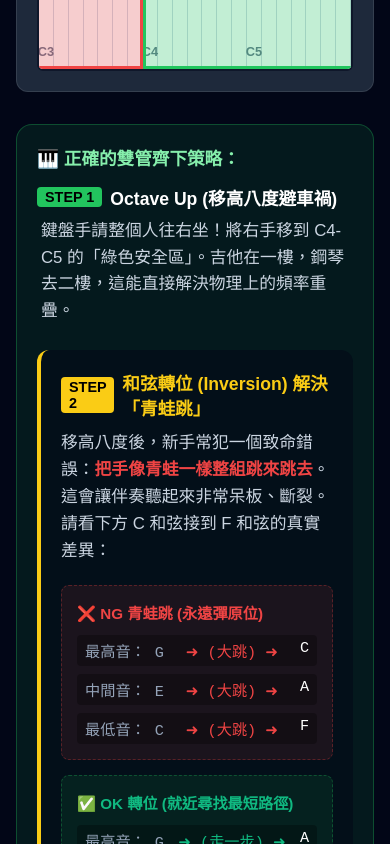
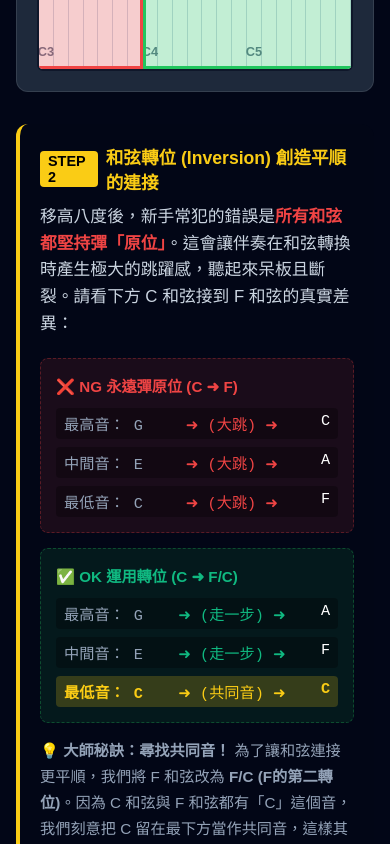
Before and after one commit to lifreedomstudio/lifreedom-studio, a Next.js app: page /courses/arrangement/voicing-training in a window 390 px wide. Shown: the part 2880-3724 px from the top of the page. Built offline with nearby package versions, Linux system fonts and the light colour scheme.

Commit message:
Fix all mobile layouts and font sizes

```diff
--- a/src/app/courses/arrangement/voicing-training/page.tsx
+++ b/src/app/courses/arrangement/voicing-training/page.tsx
@@ -277,26 +277,13 @@ export default function VoicingTraining() {
                         <PianoKeyboard />
                     </div>
 
-                    <div style={{ background: 'rgba(34, 197, 94, 0.1)', border: '1px solid rgba(34, 197, 94, 0.3)', padding: '20px', borderRadius: '16px', marginBottom: '2rem' }}>
-                        <h4 style={{ color: '#86efac', fontSize: '1.1rem', marginBottom: '15px' }}>🎹 正確的雙管齊下策略：</h4>
-
-                        <div style={{ marginBottom: '25px' }}>
-                            <strong style={{ color: '#fff', fontSize: '1.1rem', display: 'flex', alignItems: 'center', gap: '8px' }}>
-                                <span style={{ background: '#22c55e', color: '#000', padding: '2px 8px', borderRadius: '4px', fontSize: '0.9rem' }}>STEP 1</span>
-                                Octave Up (移高八度避車禍)
-                            </strong>
-                            <p style={{ color: '#cbd5e1', lineHeight: '1.6', fontSize: '1.05rem', margin: '8px 0 0 0', paddingLeft: '4px' }}>
-                                鍵盤手請整個人往右坐！將右手移到 C4-C5 的「綠色安全區」。吉他在一樓，鋼琴去二樓，這能直接解決物理上的頻率重疊。
-                            </p>
-                        </div>
-
                     <div style={{ background: 'rgba(2, 6, 23, 0.5)', borderRadius: '12px', padding: '20px', borderLeft: '4px solid #facc15' }}>
                         <strong style={{ color: '#facc15', fontSize: '1.1rem', display: 'flex', alignItems: 'center', gap: '8px' }}>
                             <span style={{ background: '#facc15', color: '#000', padding: '2px 8px', borderRadius: '4px', fontSize: '0.9rem' }}>STEP 2</span>
-                                和弦轉位 (Inversion) 解決「青蛙跳」
+                            和弦轉位 (Inversion) 創造平順的連接
                         </strong>
                         <p style={{ color: '#cbd5e1', lineHeight: '1.6', fontSize: '1.05rem', margin: '10px 0 20px 0' }}>
-                                移高八度後，新手常犯一個致命錯誤：<strong style={{ color: '#ef4444' }}>把手像青蛙一樣整組跳來跳去</strong>。這會讓伴奏聽起來非常呆板、斷裂。請看下方 C 和弦接到 F 和弦的真實差異：
+                            移高八度後，新手常犯的錯誤是<strong style={{ color: '#ef4444' }}>所有和弦都堅持彈「原位」</strong>。這會讓伴奏在和弦轉換時產生極大的跳躍感，聽起來呆板且斷裂。請看下方 C 和弦接到 F 和弦的真實差異：
                         </p>
 
                         {/* C 到 F 的視覺化對比 */}
@@ -304,7 +291,7 @@ export default function VoicingTraining() {
 
                             {/* NG 示範 */}
                             <div style={{ background: 'rgba(239, 68, 68, 0.1)', padding: '15px', borderRadius: '8px', border: '1px dashed rgba(239, 68, 68, 0.3)' }}>
-                                    <div style={{ color: '#ef4444', fontSize: '0.95rem', fontWeight: 'bold', marginBottom: '12px' }}>❌ NG 青蛙跳 (永遠彈原位)</div>
+                                <div style={{ color: '#ef4444', fontSize: '0.95rem', fontWeight: 'bold', marginBottom: '12px' }}>❌ NG 永遠彈原位 (C ➜ F)</div>
                                 <div style={{ display: 'flex', flexDirection: 'column', gap: '8px', color: '#94a3b8', fontSize: '0.95rem', fontFamily: 'monospace' }}>
                                     <div style={{ display: 'flex', justifyContent: 'space-between', background: 'rgba(0,0,0,0.3)', padding: '4px 8px', borderRadius: '4px' }}>
                                         <span>最高音： G</span> <span style={{ color: '#ef4444' }}>➜ (大跳) ➜</span> <span style={{ color: '#fff' }}>C</span>
@@ -320,7 +307,7 @@ export default function VoicingTraining() {
 
                             {/* OK 示範 */}
                             <div style={{ background: 'rgba(34, 197, 94, 0.1)', padding: '15px', borderRadius: '8px', border: '1px dashed rgba(34, 197, 94, 0.3)' }}>
-                                    <div style={{ color: '#10b981', fontSize: '0.95rem', fontWeight: 'bold', marginBottom: '12px' }}>✅ OK 轉位 (就近尋找最短路徑)</div>
+                                <div style={{ color: '#10b981', fontSize: '0.95rem', fontWeight: 'bold', marginBottom: '12px' }}>✅ OK 運用轉位 (C ➜ F/C)</div>
                                 <div style={{ display: 'flex', flexDirection: 'column', gap: '8px', color: '#94a3b8', fontSize: '0.95rem', fontFamily: 'monospace' }}>
                                     <div style={{ display: 'flex', justifyContent: 'space-between', background: 'rgba(0,0,0,0.3)', padding: '4px 8px', borderRadius: '4px' }}>
                                         <span>最高音： G</span> <span style={{ color: '#10b981' }}>➜ (走一步) ➜</span> <span style={{ color: '#fff' }}>A</span>
@@ -337,11 +324,9 @@ export default function VoicingTraining() {
                         </div>
 
                         <p style={{ color: '#94a3b8', fontSize: '0.95rem', marginTop: '15px', lineHeight: '1.7', margin: '15px 0 0 0' }}>
-                                <strong>💡 大師秘訣：尋找共同音！</strong> 像上面的例子，C 弦和 F 和弦都有「C」這個音，所以彈 F 和弦時，我們刻意把 C 留在最下方（變成 C-F-A，也就是第二轉位）。這樣一來，最高音就會從 G 平穩滑動到 A，聽起來就像在「滑順地唱歌」，這就是專業伴奏聽起來黏密、高級的原因。
+                            <strong>💡 大師秘訣：尋找共同音！</strong> 為了讓和弦連接更平順，我們將 F 和弦改為 <strong>F/C (F的第二轉位)</strong>。因為 C 和弦與 F 和弦都有「C」這個音，我們刻意把 C 留在最下方當作共同音，這樣其他聲部只需微微移動。聽起來就像在「滑順地唱歌」，這就是專業伴奏聽起來高級、不干擾主唱的原因。
                         </p>
                     </div>
-                    </div>
-
                     {/* 🎧 鋼琴聽覺實戰 */}
                     <AudioComparer
                         title="🎧 聽覺實驗：鋼琴的二樓視角"
```
Lines whose indentation alone changed are shown as unchanged.
